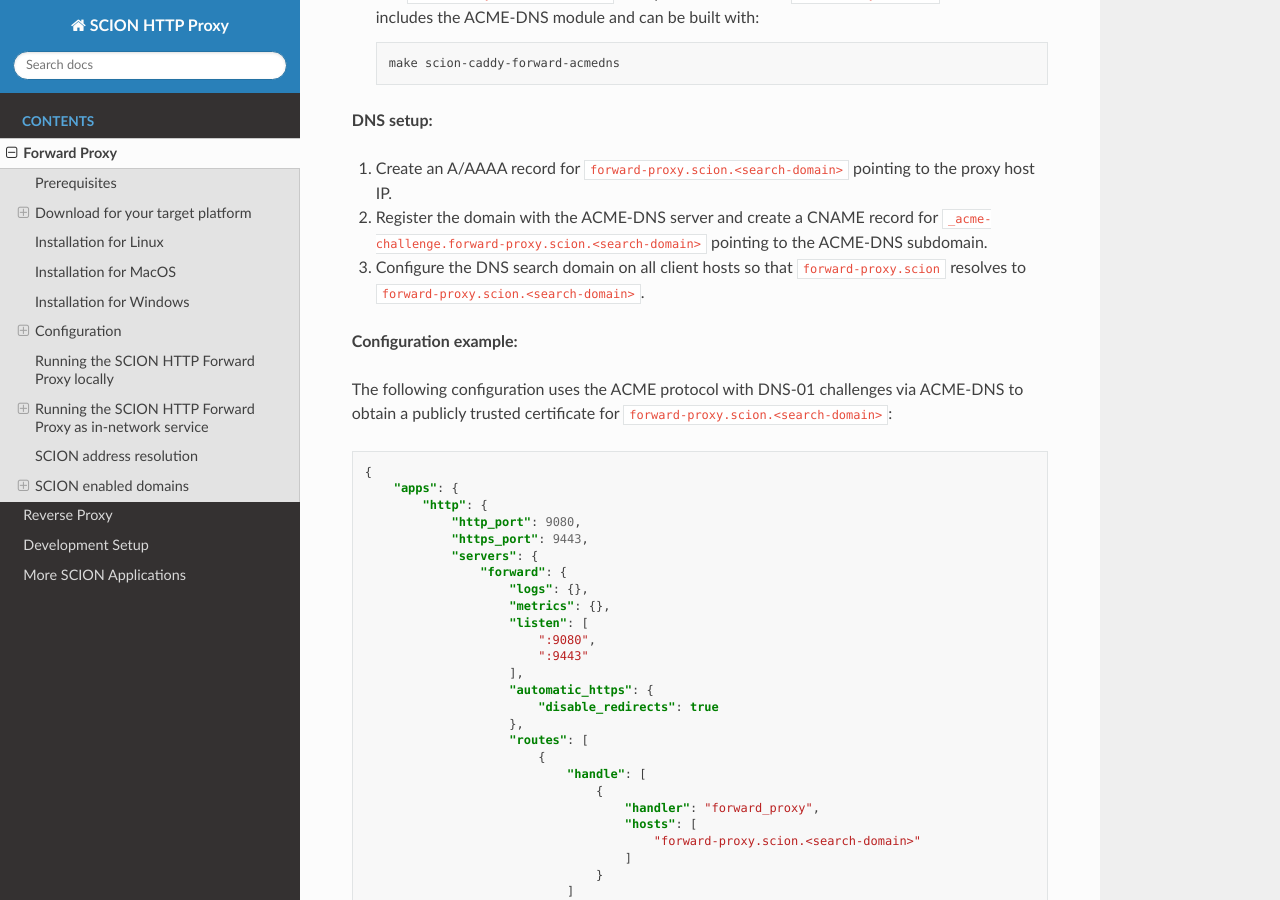
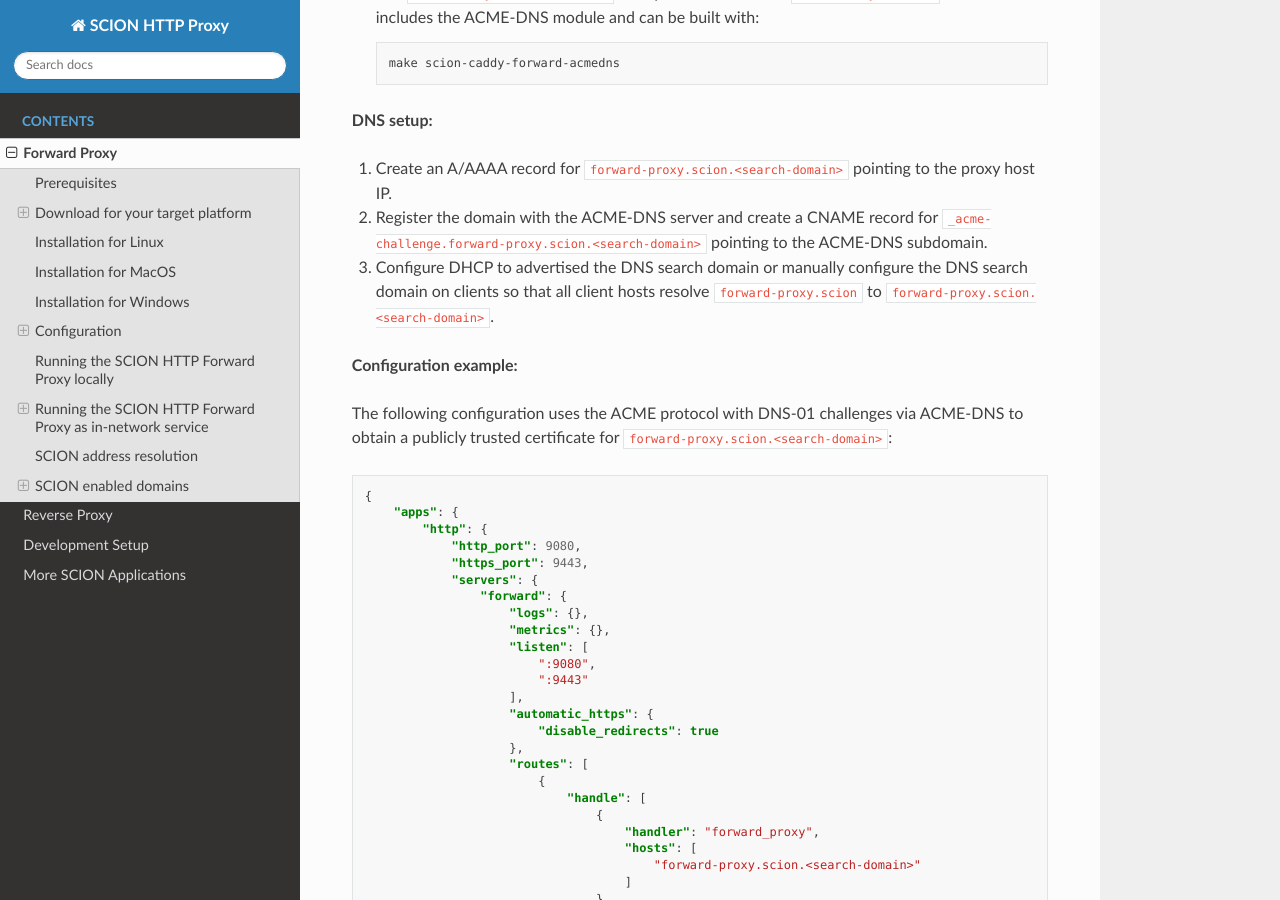
Before and after one commit to scionproto-contrib/http-proxy, a Sphinx documentation site: the page built from docs/source/forward-proxy.rst, in a window 1280 px wide and 900 px high, scrolled down 5856 px. Built offline with Sphinx 7.4.7 and the Read the Docs theme 3.1.0, drawn with Linux system fonts in a browser that asks for light colours.

Commit message:
Update docs/source/forward-proxy.rst
Co-authored-by: FR4NK-W <wirzf@inf.ethz.ch>

```diff
--- a/docs/source/forward-proxy.rst
+++ b/docs/source/forward-proxy.rst
@@ -266,7 +266,7 @@
 1. Create an A/AAAA record for ``forward-proxy.scion.<search-domain>`` pointing to the proxy host IP.
 2. Register the domain with the ACME-DNS server and create a CNAME record for
    ``_acme-challenge.forward-proxy.scion.<search-domain>`` pointing to the ACME-DNS subdomain.
-3. Configure the DNS search domain on all client hosts so that ``forward-proxy.scion`` resolves to
+3. Configure DHCP to advertised the DNS search domain  or manually configure the DNS search domain on clients so that all client hosts resolve ``forward-proxy.scion`` to
    ``forward-proxy.scion.<search-domain>``.
 
 **Configuration example:**
```
